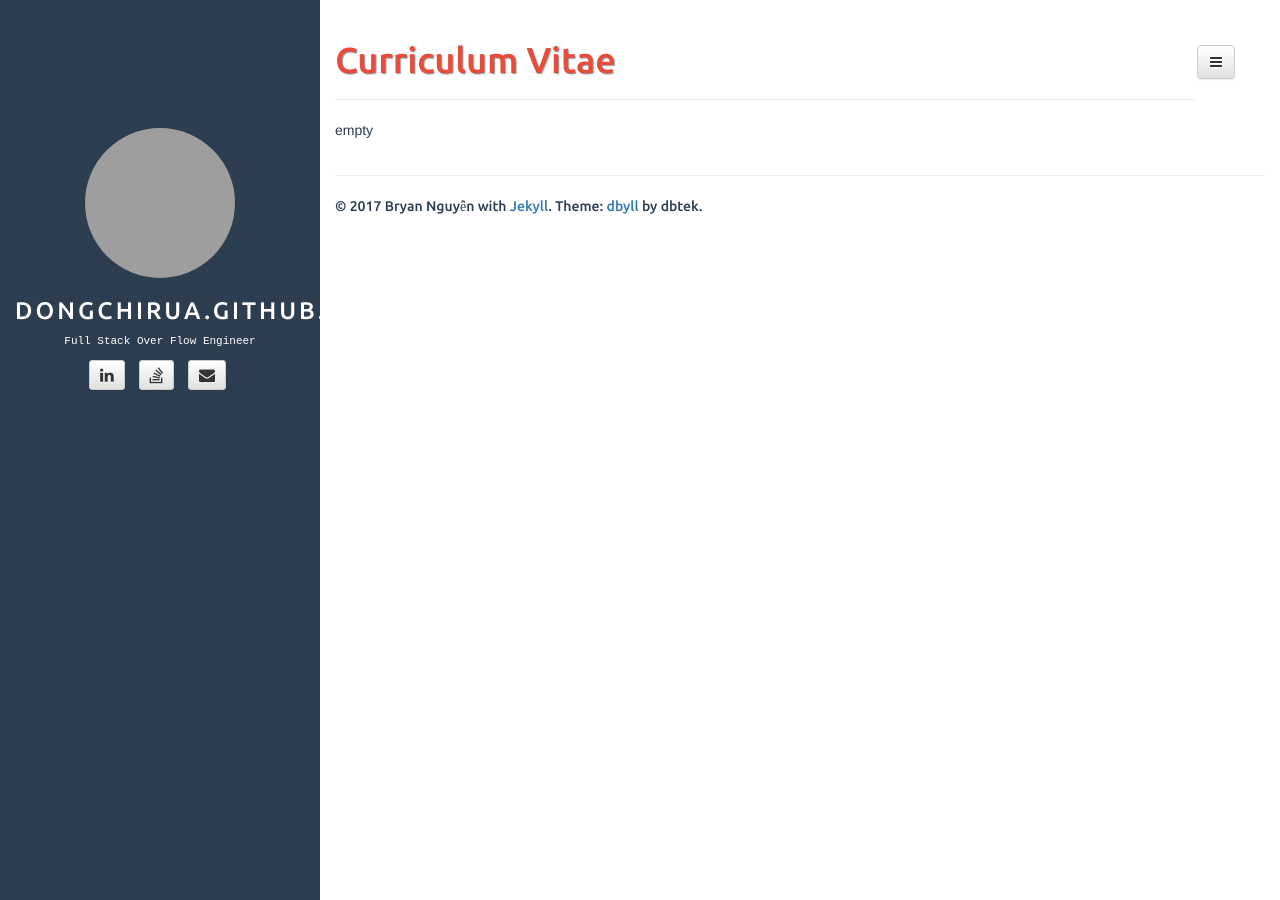
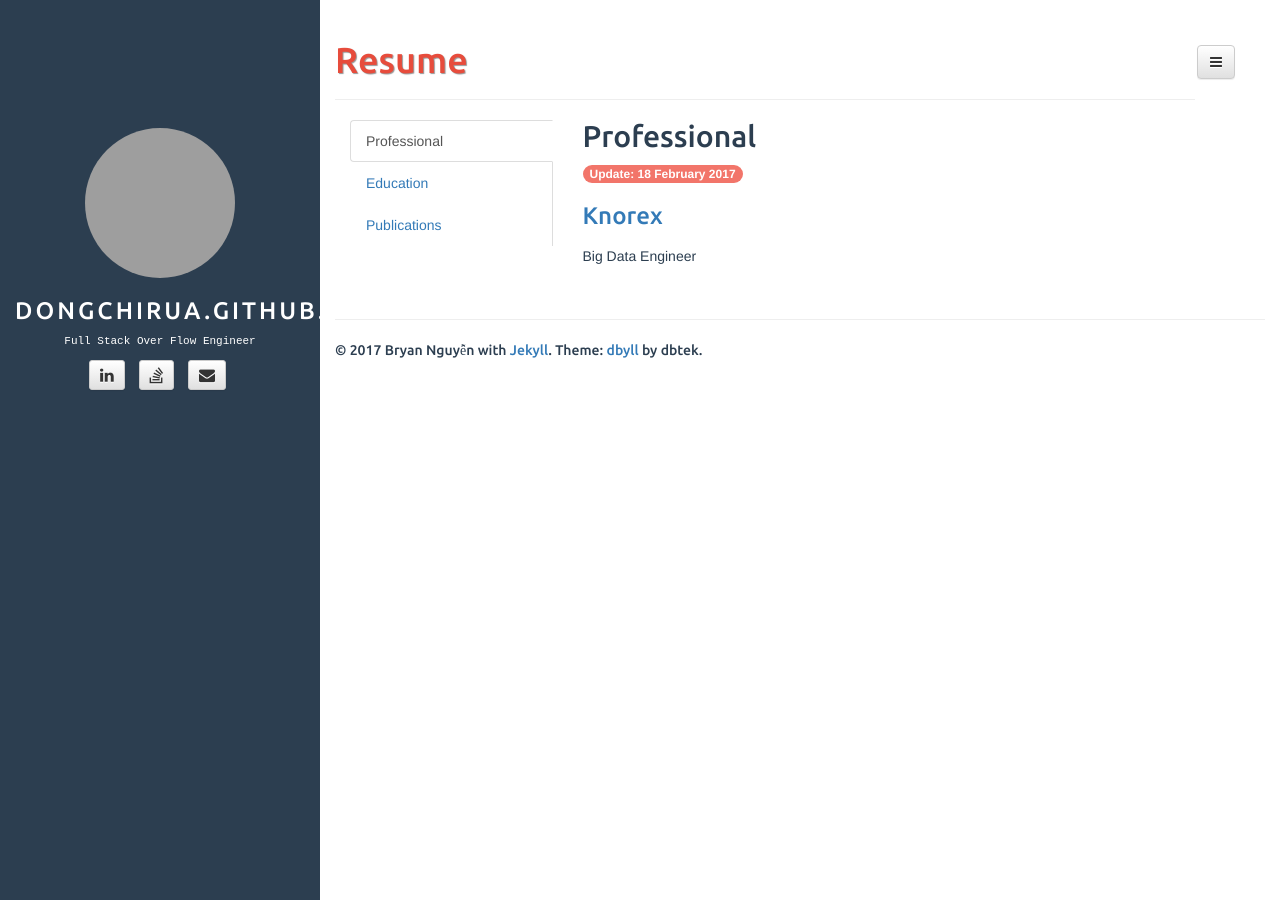
Before and after one commit to dongchirua/dongchirua.github.io, a Jekyll site: the page built from cv.html, in a window 1280 px wide. Built offline with Jekyll 4.4.1, drawn with Linux system fonts in a browser that asks for light colours; nearby versions of some CDN libraries; grey boxes are pictures that could not be loaded.

Commit message:
amend cv page

```diff
--- a/cv.html
+++ b/cv.html
@@ -1,8 +1,43 @@
 ---
 layout: page
-title: Curriculum Vitae
-header: Posts By Category
+title: Resume
 group: navigation
 ---
 
-empty
+<div class="col-sm-3 col-xs-6">
+    <ul class="nav nav-tabs-vertical cat-tag-menu">
+        <li class="active">
+            <a href="#prof-ref">
+                {{ "Professional" | capitalize }}
+            </a>
+        </li>
+        <li>
+            <a href="#edu-ref">
+                {{ "Education" | capitalize }}
+            </a>
+        </li>
+        <li>
+            <a href="#pubs-ref">
+                {{ "Publications" | capitalize }}
+            </a>
+        </li>
+    </ul>
+</div>
+
+<div class="tab-content col-sm-9 col-xs-6">
+    <div class="tab-pane active" id="prof-ref">
+      <h2 style="margin-top: 0px">Professional</h2>
+      <span class="badge">Update: {{ "18 Feb 2017"| date_to_long_string}}</span>
+      <ul class="list-unstyled">
+        <li style="line-height: 35px;">
+          <a href="https://knorex.com/"><h3>Knorex</h3></a>
+          <span>Big Data Engineer</span>
+        </li>
+      </ul>
+    </div>
+    <div class="tab-pane" id="edu-ref">
+      <h2 style="margin-top: 0px">Edu</h2>
+    </div>
+</div>
+
+<div class="clearfix"></div>
```
